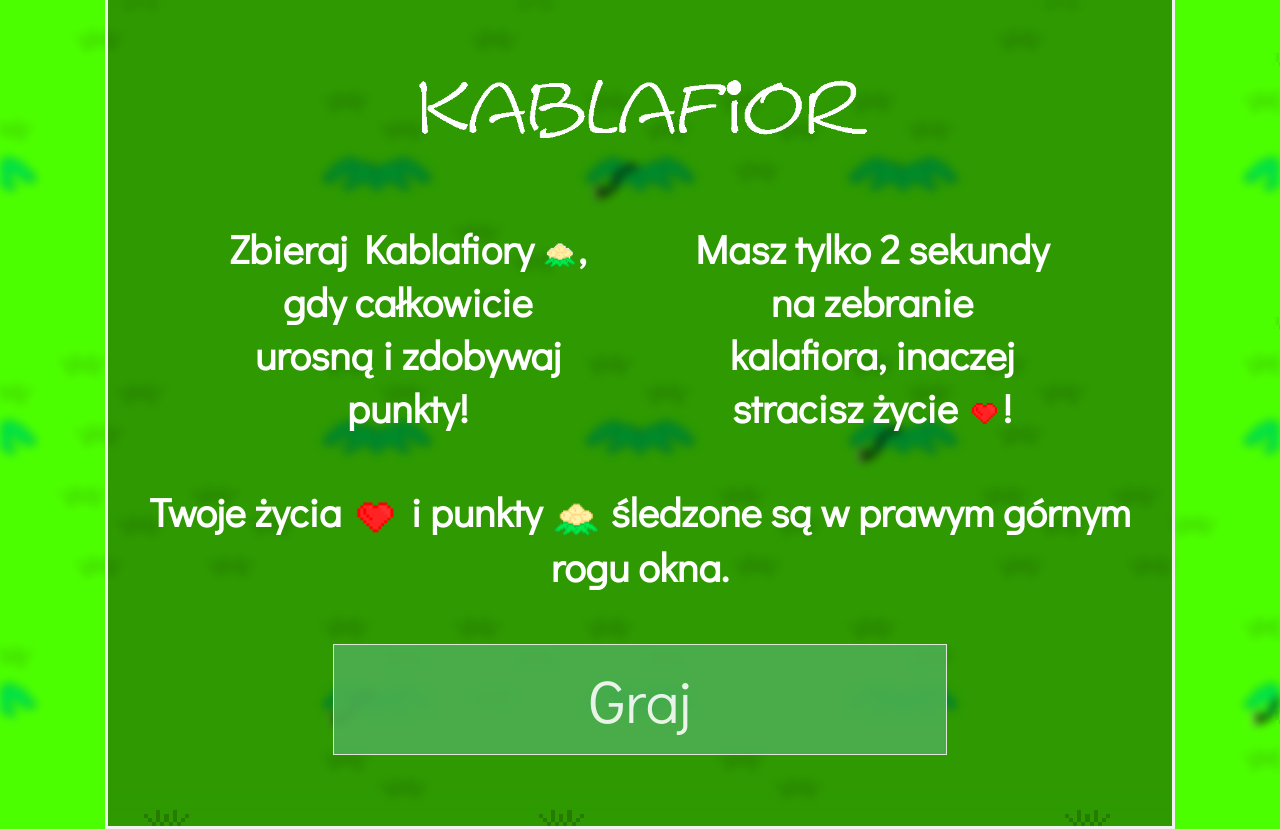
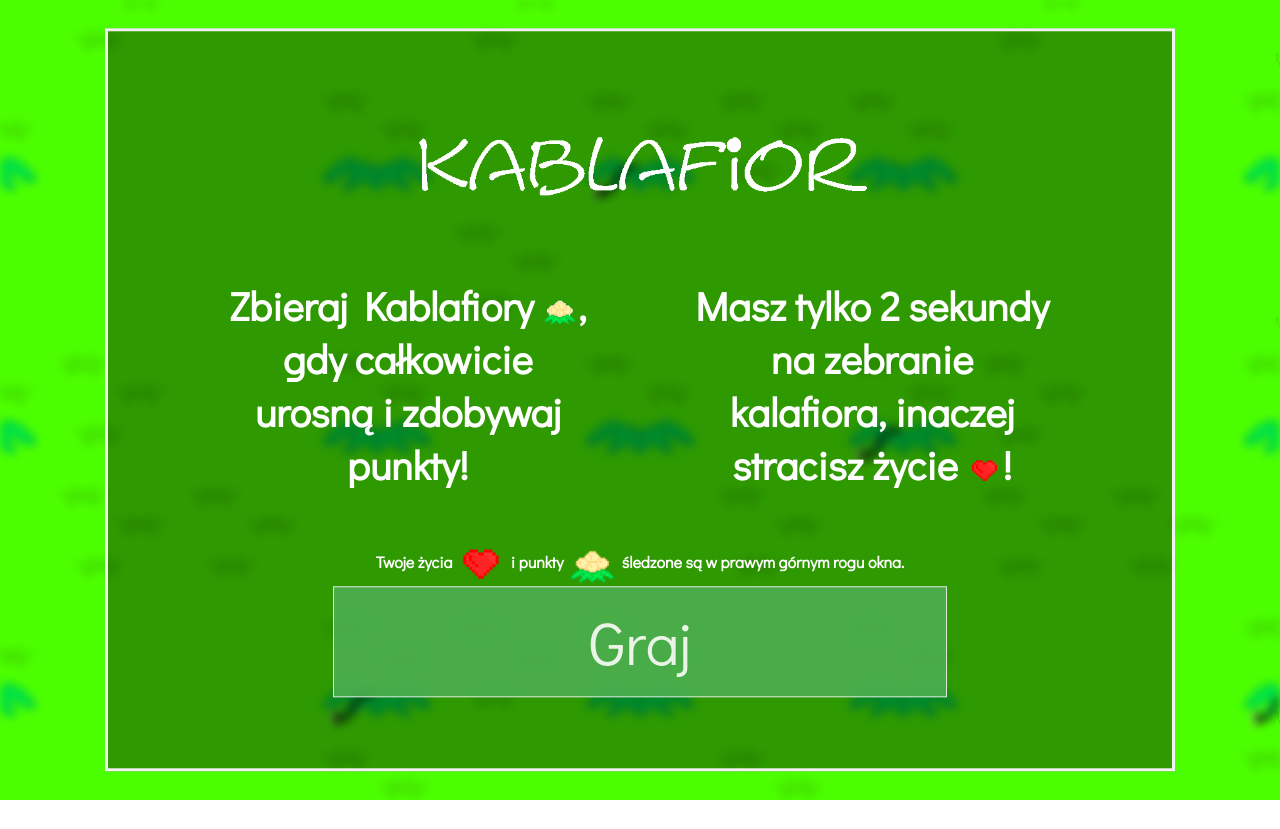
Before and after one commit to samplxd/samplxd.github.io, a plain HTML site: page Kablafior/index.html in a window 1280 px wide. After the commit the page ends 800 px from the top, so only its background shows below. Drawn offline with Linux system fonts and the light colour scheme.

Commit message:
Add files via upload

```diff
--- a/Kablafior/index.html
+++ b/Kablafior/index.html
@@ -17,7 +17,7 @@
     <div class='right'>
     Masz tylko 2 sekundy na zebranie kalafiora, inaczej stracisz życie <img src="img/lives_instruction.png">!
     </div>
-    <div class="middle">
+    <div class="middled">
       Twoje życia <img class="bottom" src="img/lives_instruction.png"> i punkty <img class="bottom" src="img/score_instruction.png"> śledzone są w prawym górnym rogu okna.
     </div>
     <div class='middle'>
```
